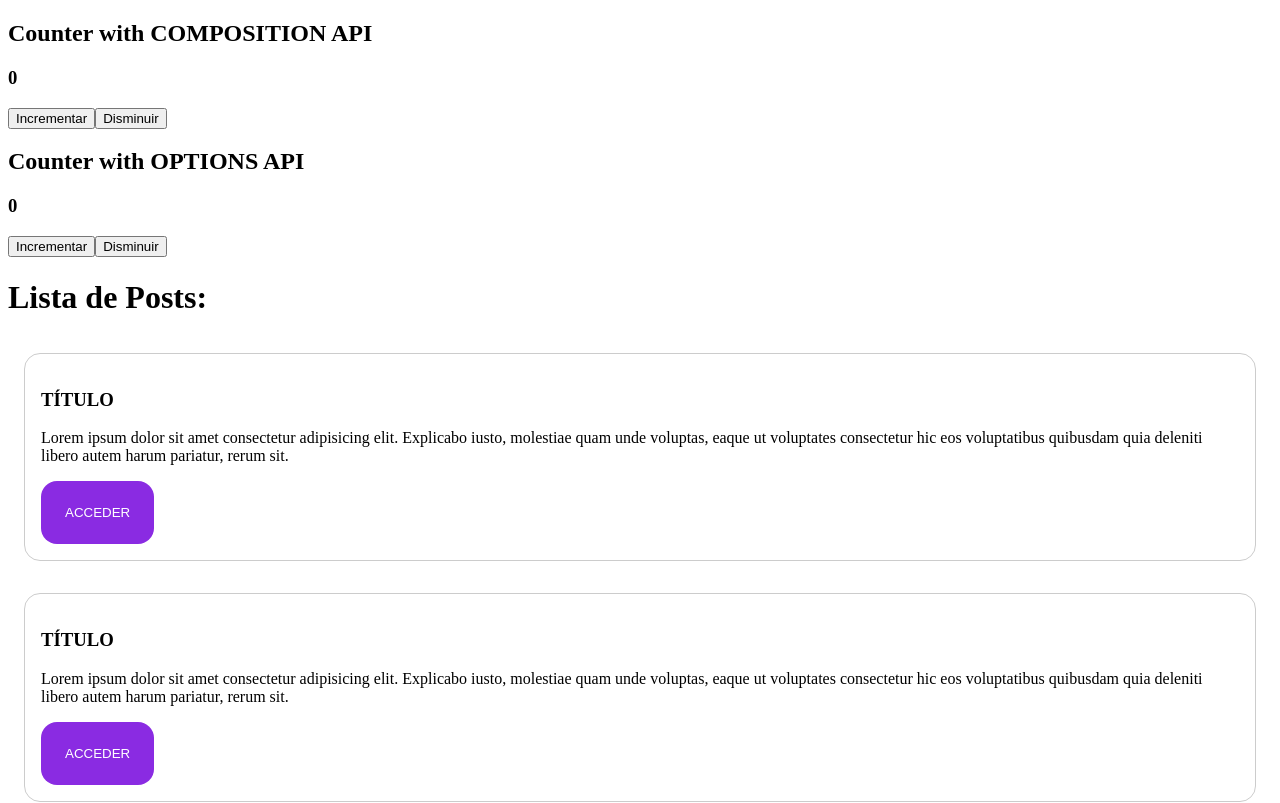
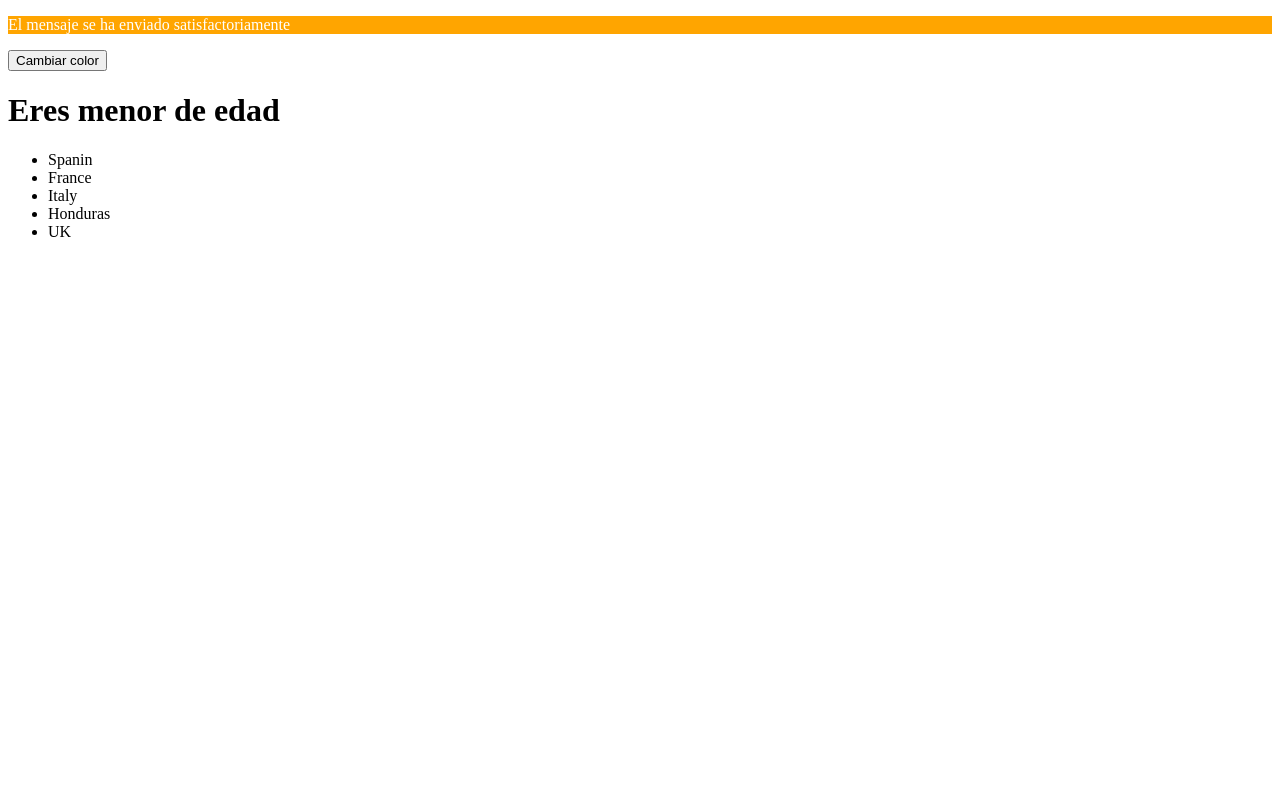
Before and after one commit to EmersonMedina/Curso-VUE-GOGODEV, a Vue app: page / in a window 1280 px wide. Shown: the top 803 px of the page. Built offline with nearby package versions, Linux system fonts and the light colour scheme.

Commit message:
Trabajo de la clase

```diff
--- a/src/App.vue
+++ b/src/App.vue
@@ -1,16 +1,13 @@
 <template>
-  <h2>Counter with COMPOSITION API</h2>
-  <CounterComposition />
-  <h2>Counter with OPTIONS API</h2>
-  <CounterOption />
-  <h1>Lista de Posts:</h1>
-  <PostContainer />
+  <ClassBind />
+  <ExampleSelective />
+  <ExampleFor />
 </template>
 
 <script lang="ts" setup>
-import PostContainer from "./components/PostContainer.vue";
-import CounterOption from "./components/CounterOption.vue";
-import CounterComposition from "./components/CounterComposition.vue";
+import ExampleSelective from "./components/ExampleSelective.vue";
+import ExampleFor from "./components/ExampleFor.vue";
+import ClassBind from "./components/ClassBind.vue";
 </script>
 
 <style></style>
--- /dev/null
+++ b/src/components/ClassBind.vue
@@ -0,0 +1,24 @@
+<template>
+  <p :style="{ backgroundColor: bg, color: '#fff' }">
+    El mensaje se ha enviado satisfactoriamente
+  </p>
+
+  <button @click="changeColor">Cambiar color</button>
+</template>
+
+<script lang="ts" setup>
+import { Ref, ref } from "vue";
+
+let bg: Ref = ref("orange");
+
+const changeColor = (): void => {
+  if (bg.value === "green") bg.value = "orange";
+  else bg.value = "green";
+};
+</script>
+
+<style scoped>
+.danger {
+  color: red;
+}
+</style>
--- /dev/null
+++ b/src/components/ExampleFor.vue
@@ -0,0 +1,39 @@
+<template>
+  <ul>
+    <li v-for="country in countries" :key="country.code">{{ country.name }}</li>
+  </ul>
+</template>
+
+<script setup lang="ts">
+import { Ref, ref } from "vue";
+
+interface ICountry {
+  code: string;
+  name: string;
+}
+
+let countries: Ref<Array<ICountry>> = ref([
+  {
+    code: "es",
+    name: "Spanin",
+  },
+  {
+    code: "fr",
+    name: "France",
+  },
+  {
+    code: "it",
+    name: "Italy",
+  },
+  {
+    code: "hn",
+    name: "Honduras",
+  },
+  {
+    code: "en",
+    name: "UK",
+  },
+]);
+</script>
+
+<style scoped></style>
--- /dev/null
+++ b/src/components/ExampleSelective.vue
@@ -0,0 +1,19 @@
+<template>
+  <h1 v-show="age < 18">Eres menor de edad</h1>
+  <h1 v-show="age >= 18">Eres mayor de edad</h1>
+</template>
+
+<script lang="ts">
+import { defineComponent } from "vue";
+// let age = 10;
+
+export default defineComponent({
+  name: "ExampleSelective",
+  setup() {
+    let age = 0;
+    return { age };
+  },
+});
+</script>
+
+<style scoped></style>
```
